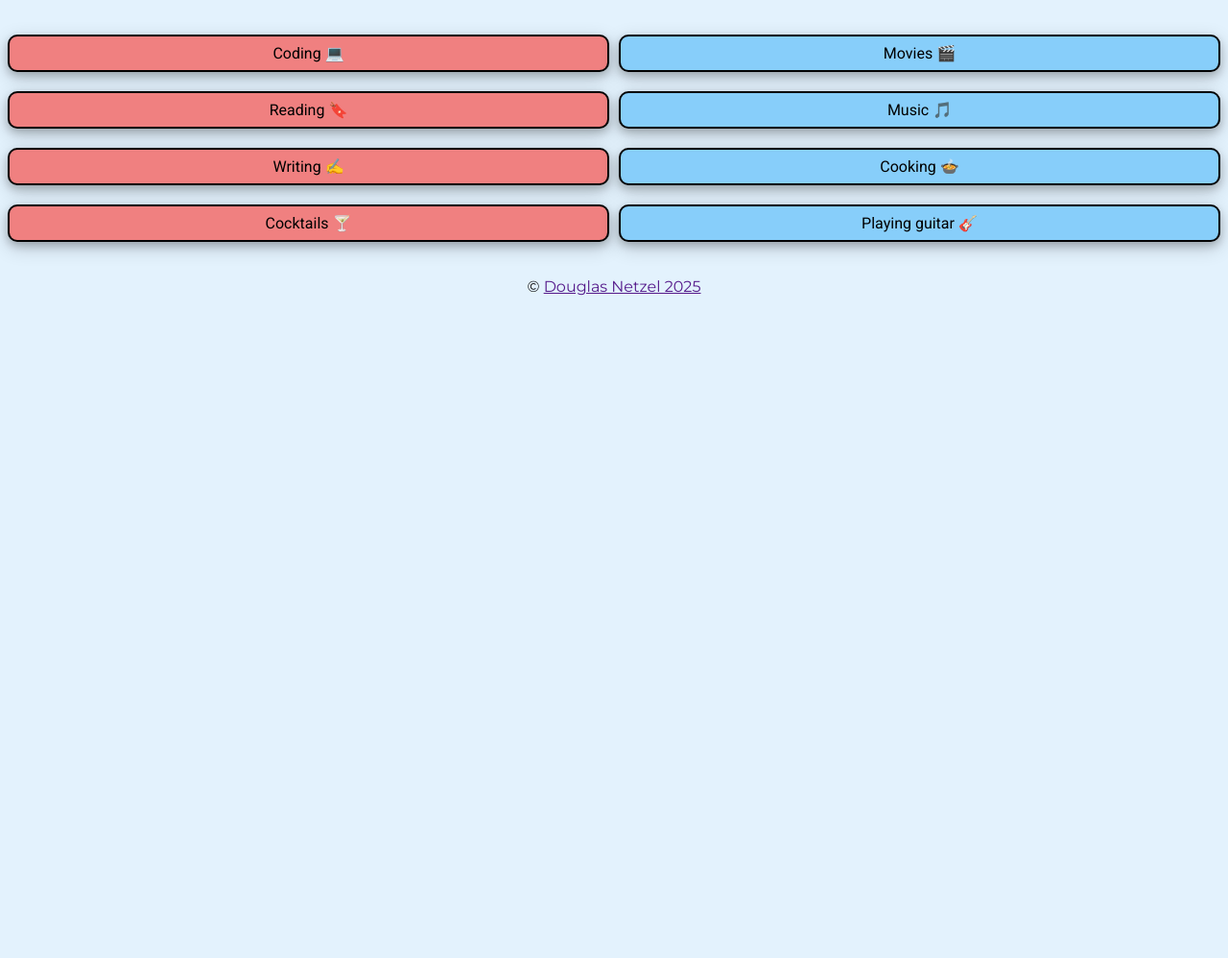
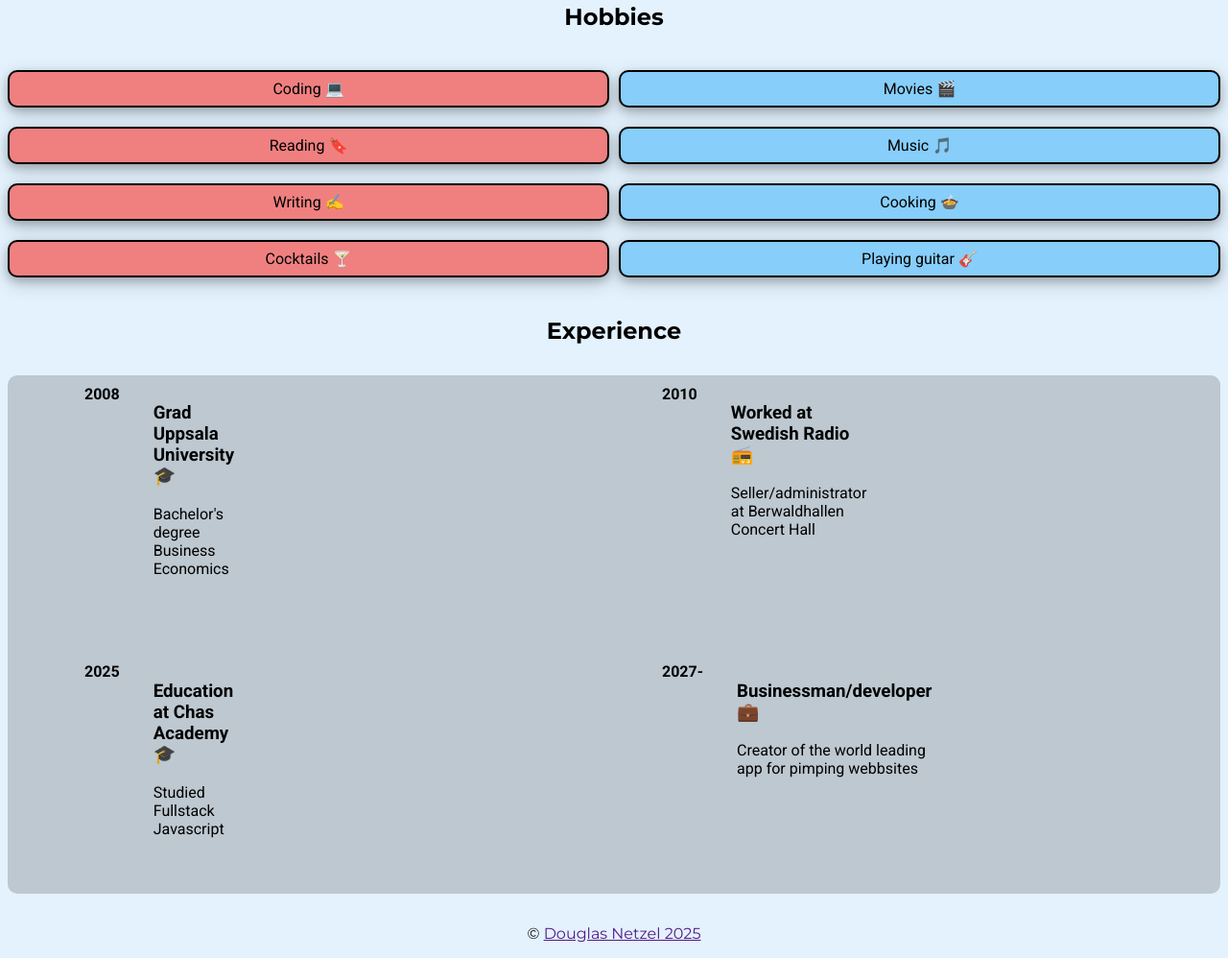
Before and after one commit to dogge84hotmailcom/hackathon25, a plain HTML site: page index.html in a window 1280 px wide. Shown: the part 255-1253 px from the top of the page at 96% size. Before the commit the page ends 800 px from the top, so only its background shows below. Drawn offline with Linux system fonts and the light colour scheme.

Commit message:
added experience

```diff
--- a/index.html
+++ b/index.html
@@ -18,12 +18,12 @@ rel="stylesheet">
 
     <header>
         <h1>Douglas Netzel</h1>
-        <h2>my hobbies</h2>
+        <h2>creator</h2>
         <img class="myPicture" src="images/WIN_20200630_15_38_26_Pro (4).jpg" width="250px" height="190px" alt="me in b&w">
     </header>
 
     <main>
-
+      <h2>Hobbies</h2>
         <div class="container">
         <ul>
             <li class="hobbies">Coding 💻</li>
@@ -37,6 +37,42 @@ rel="stylesheet">
         </ul>
         </div>
 
+        <h2>Experience</h2>
+        <section class="timeline">
+            <div class="timelineItem">
+                <div class="timelineYear">2008</div>
+                    <div class="timelineContent">
+                        <h3>Grad Uppsala University 🎓</h3>
+                        <p>Bachelor's degree Business Economics</p>
+                    </div>
+            </div>
+
+            <div class="timelineItem">
+                <div class="timelineYear">2010</div>
+                    <div class="timelineContent">
+                        <h3>Worked at Swedish Radio 📻</h3>
+                        <p>Seller/administrator at Berwaldhallen Concert Hall</p>
+                    </div>
+            </div>
+
+            <div class="timelineItem">
+                <div class="timelineYear">2025</div>
+                    <div class="timelineContent">
+                        <h3>Education at Chas Academy 🎓</h3>
+                        <p>Studied Fullstack Javascript</p>
+                    </div>
+            </div>
+
+            <div class="timelineItem">
+                <div class="timelineYear">2027-</div>
+                    <div class="timelineContent">
+                        <h3>Businessman/developer 💼</h3>
+                        <p>Creator of the world leading app for pimping webbsites</p>
+                    </div>
+            </div>
+
+        </section>
+
     </main>
 
     <footer>
--- a/style.css
+++ b/style.css
@@ -3,7 +3,7 @@
 
 }
 
-h1, h2, h3, footer {
+h1, h2, footer {
   font-family: 'Montserrat', sans-serif;
   text-align: center;
 }
@@ -44,7 +44,7 @@ header {
 
 ul {
     list-style-type: none;
-    margin-top: 3rem;
+    margin-top: 1rem;
     padding-left: 0;
 }
 
@@ -58,12 +58,53 @@ ul {
     box-shadow: 0 4px 8px 0 rgba(0, 0, 0, 0.2), 0 6px 20px 0 rgba(0, 0, 0, 0.19);
 }
 
+.hobbies:hover {
+   box-shadow: 0 8px 16px 0 rgba(0, 0, 0, 0.3), 0 6px 20px 0 rgba(0, 0, 0, 0.19);
+}
+
 .hobbies:nth-child(odd) {
     background-color: lightcoral;
 }
 
 .hobbies:nth-child(even) {
     background-color: lightskyblue;
+}
+
+.timeline {
+    position: relative;
+    padding-left: 80px;
+    margin: 2rem 0;
+    background-color: #bdc8d0;
+    border-radius: 10px;
+}
+
+.timelineItem {
+    display: flex;
+    align-items: flex-start;
+    margin-bottom: 2rem;
+    width: 60px;
+}
+
+.timelineYear {
+    text-align: right;
+    font-weight: bold;
+    margin-right: 20px;
+    margin-top: 10px;
+}
+
+.timelineContent {
+    padding: 10px 15px;
+
+}
+
+.timeline::before {
+  content: '';
+  position: absolute;
+  top: 10px;
+  left: 125px; /* mitt på årtalskolumnen */
+  width: 4px;
+  height: 95%;
+  background: black; /* vertikal linje */
 }
 
 @media screen and (min-width: 600px){
@@ -80,4 +121,27 @@ ul {
         text-align: left;
         justify-content: center;
     }
+
+    .timeline {
+        position: static;
+        display: grid;
+        grid-template-columns: 1fr 1fr;
+        gap: 20px;
+    }
+
+    .timeline::before {
+        display: none;
+    }
+
+    .timelineItems {
+        display: contents;
+    }
+
+    .timelineYear {
+        grid-column: 1;
+    }
+
+    .timelineContent {
+        grid-column: 2;
+    }
 }
```
